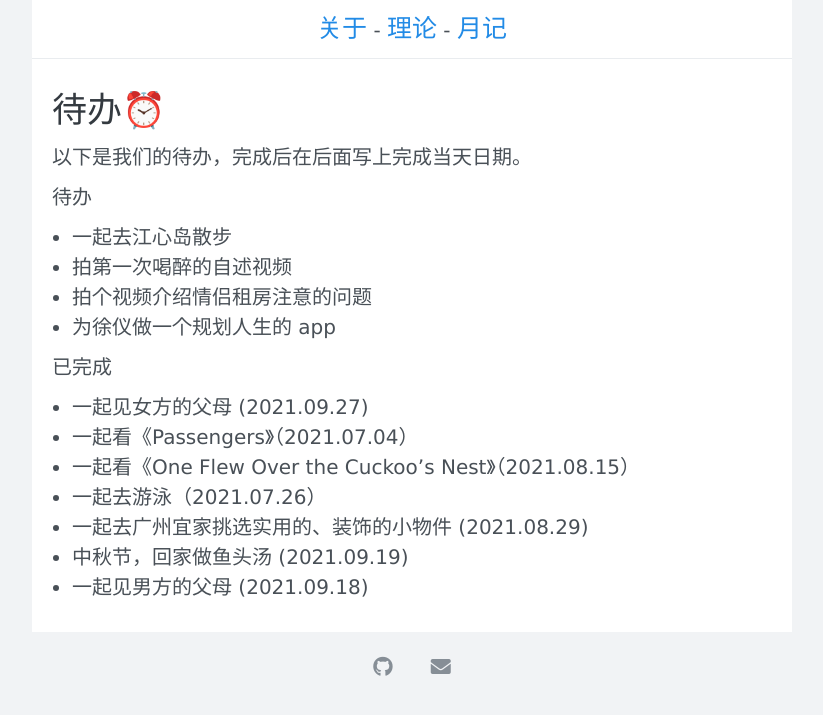
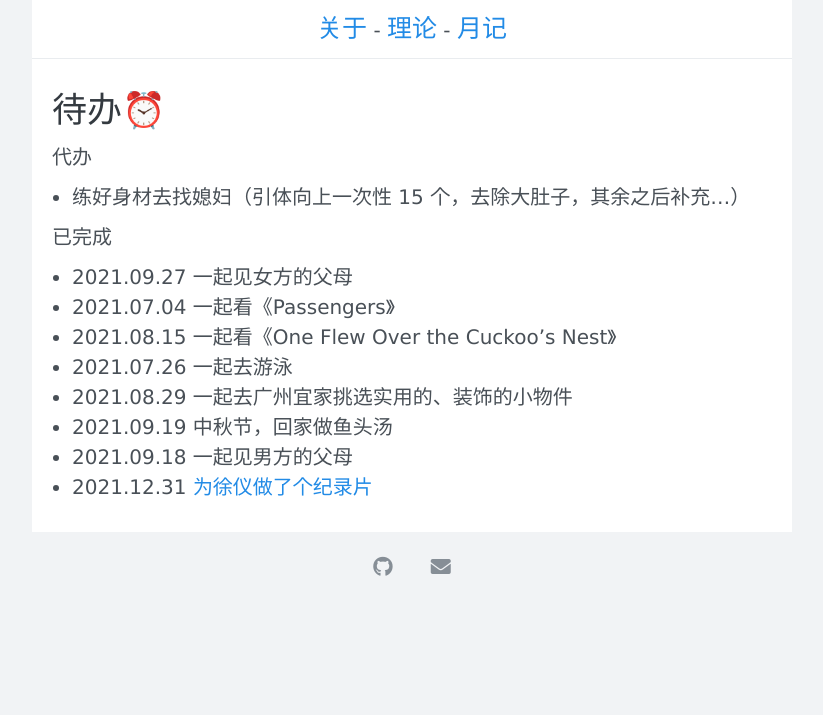
Before and after one commit to xuyilife/xuyilife.github.io, a Jekyll site: the page built from posts/theory/待办.md, in a window 1280 px wide. Shown: the top 715 px of the page, without its empty margins (228-1051 px from the left). Built offline with Jekyll 4.4.1, drawn with Linux system fonts in a browser that asks for light colours; nearby versions of some CDN libraries.

Commit message:
完善网站

```diff
--- a/posts/theory/待办.md
+++ b/posts/theory/待办.md
@@ -2,21 +2,17 @@
 title: 待办⏰
 ---
 
-以下是我们的待办，完成后在后面写上完成当天日期。
+代办
 
-待办
-
-- 一起去江心岛散步
-- 拍第一次喝醉的自述视频
-- 拍个视频介绍情侣租房注意的问题
-- 为徐仪做一个规划人生的 app
+- 练好身材去找媳妇（引体向上一次性 15 个，去除大肚子，其余之后补充...）
 
 已完成
 
-- 一起见女方的父母 (2021.09.27)
-- 一起看《Passengers》（2021.07.04）
-- 一起看《One Flew Over the Cuckoo's Nest》（2021.08.15）
-- 一起去游泳（2021.07.26）
-- 一起去广州宜家挑选实用的、装饰的小物件 (2021.08.29)
-- 中秋节，回家做鱼头汤 (2021.09.19)
-- 一起见男方的父母 (2021.09.18)
+- 2021.09.27 一起见女方的父母
+- 2021.07.04 一起看《Passengers》
+- 2021.08.15 一起看《One Flew Over the Cuckoo's Nest》
+- 2021.07.26 一起去游泳
+- 2021.08.29 一起去广州宜家挑选实用的、装饰的小物件
+- 2021.09.19 中秋节，回家做鱼头汤
+- 2021.09.18 一起见男方的父母
+- 2021.12.31 [为徐仪做了个纪录片](https://www.ixigua.com/7047846496837829161?logTag=6085ee2cebe3f906d336)
```
Also changed, not shown: posts/theory/OKR.md (+1 -5 lines), posts/theory/同居生活.md (+3 -2 lines).
